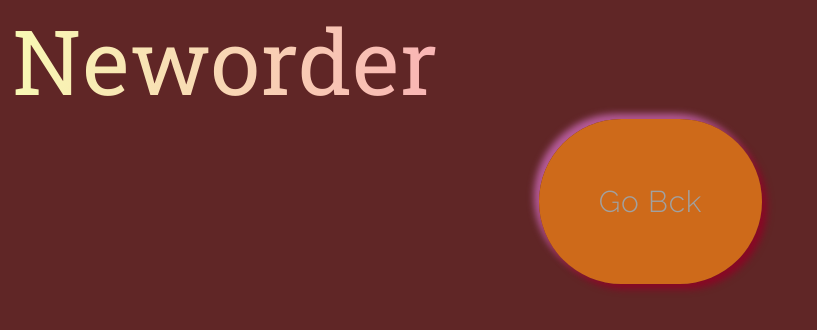
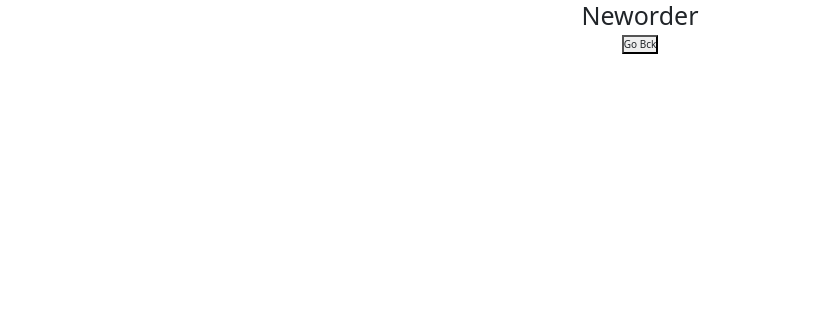
Before and after one commit to harini0-0/recipeready, a React (Create React App) app: page /neworder in a window 1280 px wide. Shown: the top 330 px of the page, without its empty margins (0-817 px from the left). Built offline with nearby package versions, Linux system fonts and the light colour scheme; what smooth-scroll would draw is missing.

Commit message:
remove custom css

```diff
--- a/src/pages/Custom.css
+++ b/src/pages/Custom.css
@@ -1,8 +1,8 @@
-@import url("https://fonts.googleapis.com/css?family=Roboto+Slab:100,300,400,700");
+/* @import url("https://fonts.googleapis.com/css?family=Roboto+Slab:100,300,400,700");
 @import url("https://fonts.googleapis.com/css?family=Raleway:300,300i,400,400i,500,500i,600,600i,700,700i,800,800i,900,900i");
 
 * {
-  margin: 3px;/*size of borders*/
+  margin: 3px;
   border: 10px;
   box-sizing: border-box;
 }
@@ -13,7 +13,7 @@
 }
 
 body {
-  font-family: var(--font-roboto);/*bckground colour*/
+  font-family: var(--font-roboto);
   background-color: #602626;
 }
 
@@ -89,12 +89,12 @@
 }
 
 button {
-  padding: 60px 60px;/*text in border spcing*/
-  border-radius: 50rem;/*curving border*/
+  padding: 60px 60px;
+  border-radius: 50rem;
   margin-left: 15px;
   color: #a1a1a1;
   font-family: var(--font-raleway);
-  font-weight: 100;/*bold thickness*/
+  font-weight: 100;
   letter-spacing: 0.75px;
   font-size: 3rem;
   cursor: pointer;
@@ -242,4 +242,4 @@
     width: "100%";
     margin: 1rem;
   }
-}
+} */
```
Also changed, not shown: 1 other file (tests, documents, lock files or other folders).
